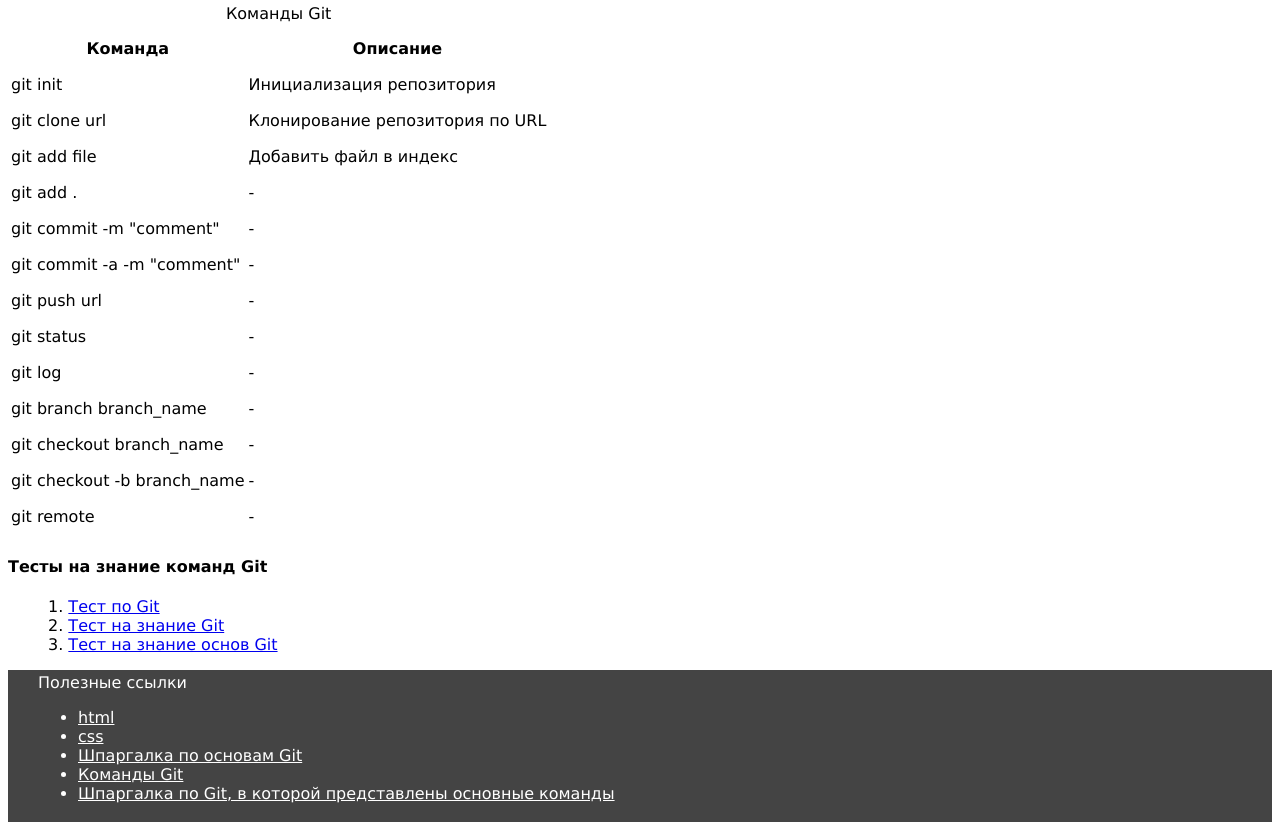
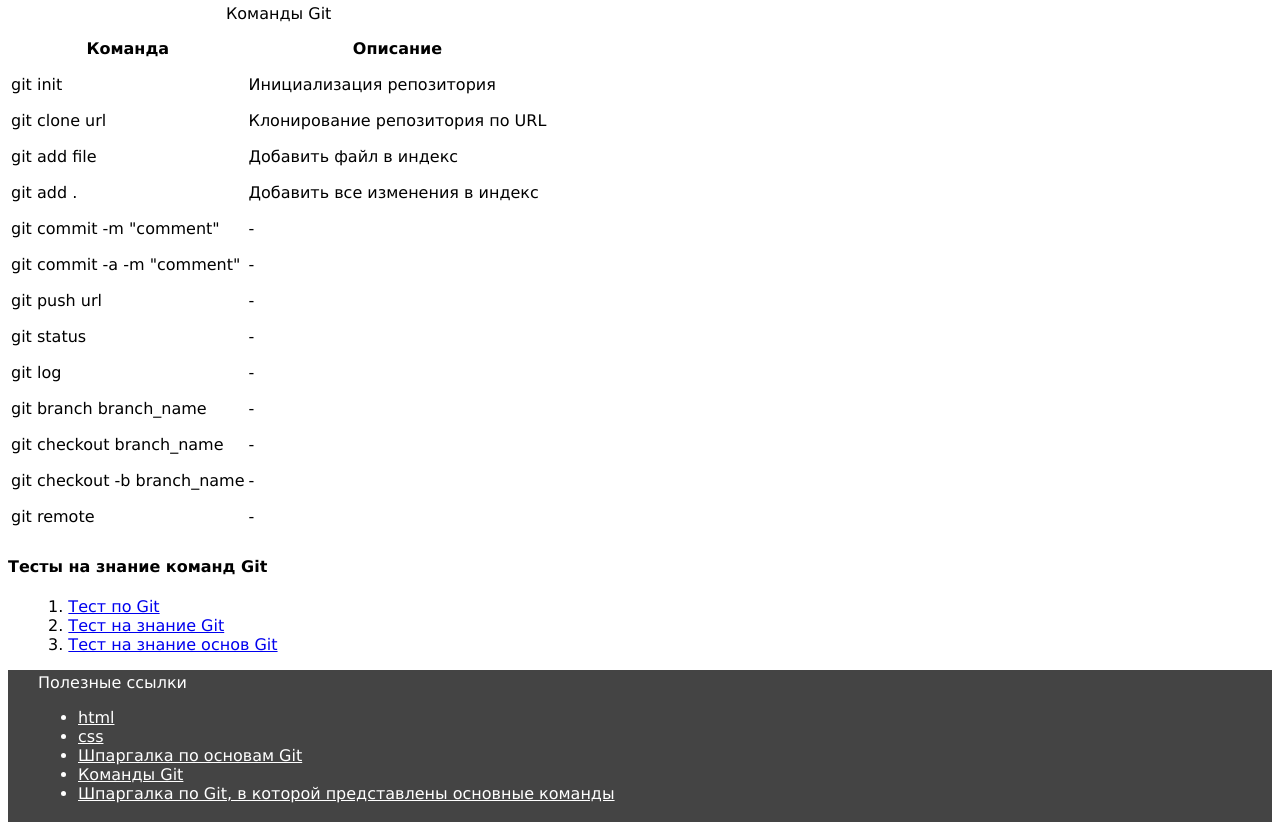
Before and after one commit to Retfo15/git_lesson, a plain HTML site: page index.html in a window 1280 px wide. Shown: the part 70-900 px from the top of the page. Drawn offline with Linux system fonts and the light colour scheme.

Commit message:
git add . command

```diff
--- a/index.html
+++ b/index.html
@@ -35,7 +35,7 @@
                 </tr>
                 <tr>
                     <td>git add .</td>
-                    <td>-</td>
+                    <td>Добавить все изменения в индекс</td>
                 </tr>
                 <tr>
                     <td>git commit -m "comment"</td>
```
